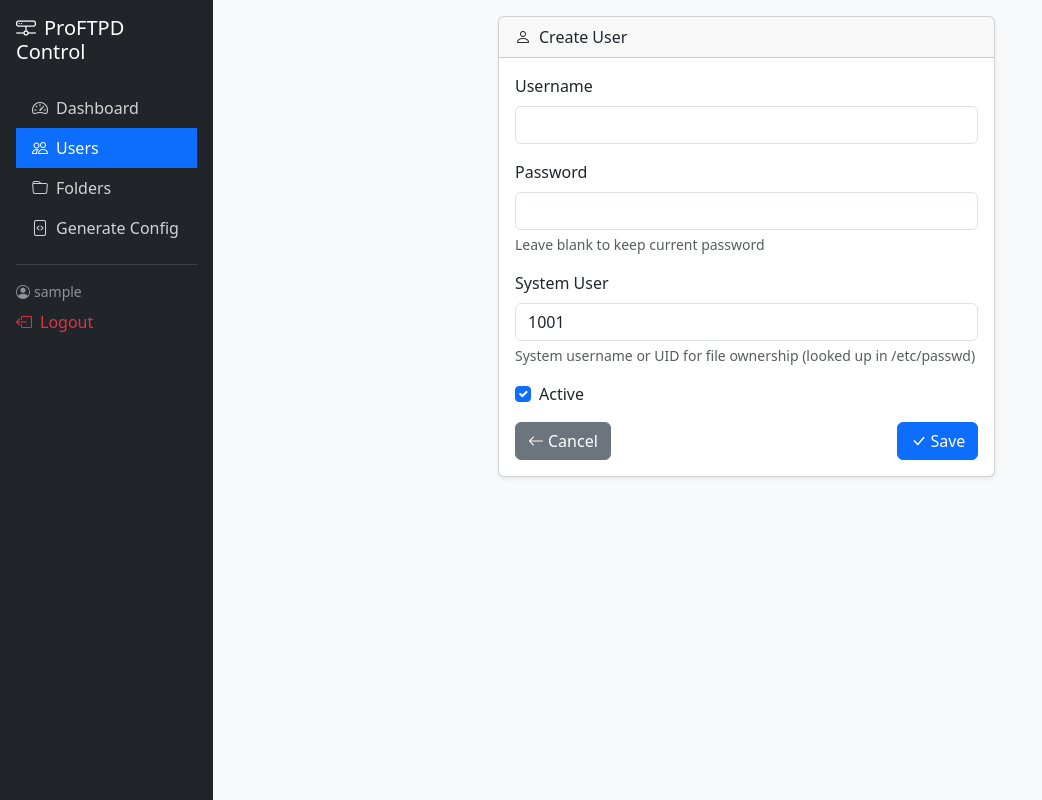
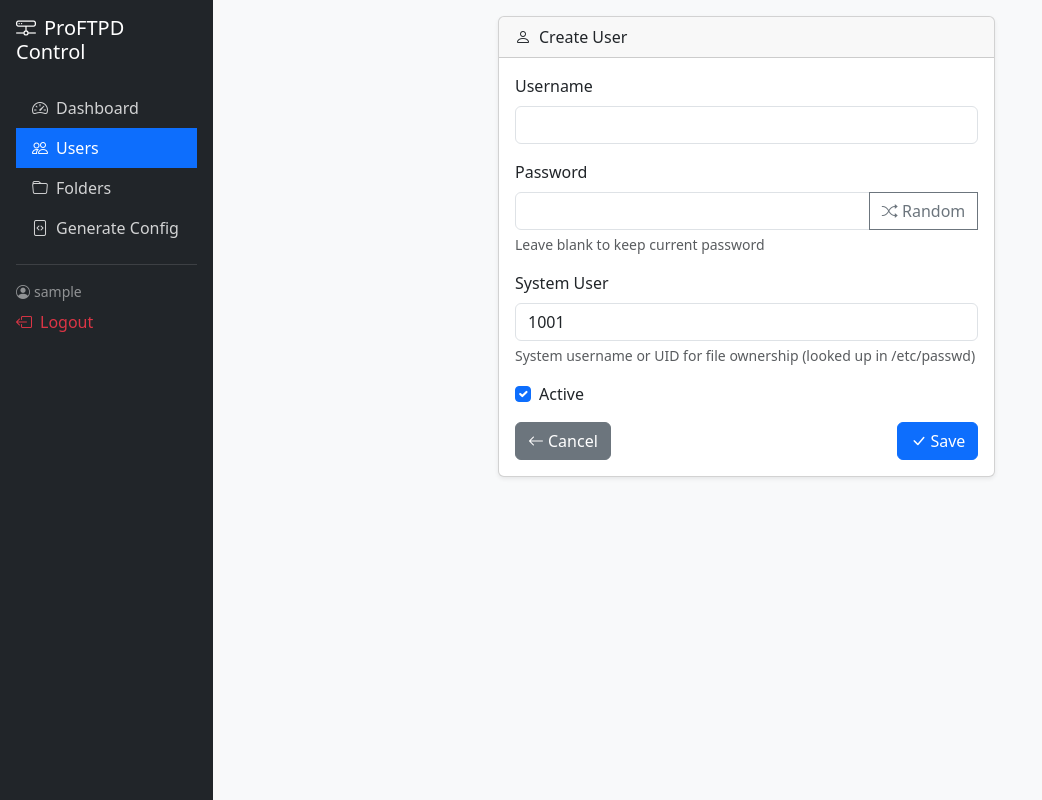
Before and after one commit to arheops/proftpdcontrol, a Django app: page /users/create/ in a window 1280 px wide. Shown: the whole page, without its empty margins (0-1042 px from the left). Run offline with Django 5.2, Linux system fonts and the light colour scheme; the visitor is signed in with stand-in values (Sample User, id 1).

Commit message:
Add random password generator with copy button
- Random button generates 10-char password (a-Z, 0-9)
- Copy button appears after password generated
- Visual feedback on copy (checkmark icon)

Co-Authored-By: Claude Opus 4.5 <noreply@anthropic.com>

```diff
--- a/ftpmanager/templates/ftpmanager/user_form.html
+++ b/ftpmanager/templates/ftpmanager/user_form.html
@@ -23,7 +23,15 @@
 
                     <div class="mb-3">
                         <label for="id_password" class="form-label">Password</label>
-                        {{ form.password }}
+                        <div class="input-group">
+                            <input type="text" name="password" class="form-control" id="id_password" autocomplete="new-password">
+                            <button type="button" class="btn btn-outline-secondary" id="btn-random" title="Generate random password">
+                                <i class="bi bi-shuffle"></i> Random
+                            </button>
+                            <button type="button" class="btn btn-outline-success d-none" id="btn-copy" title="Copy password">
+                                <i class="bi bi-clipboard"></i>
+                            </button>
+                        </div>
                         {% if user %}
                             <div class="form-text">Leave blank to keep current password</div>
                         {% endif %}
@@ -59,4 +67,46 @@
         </div>
     </div>
 </div>
+
+<script>
+document.addEventListener('DOMContentLoaded', function() {
+    const passwordInput = document.getElementById('id_password');
+    const btnRandom = document.getElementById('btn-random');
+    const btnCopy = document.getElementById('btn-copy');
+
+    function generatePassword(length) {
+        const chars = 'abcdefghijklmnopqrstuvwxyzABCDEFGHIJKLMNOPQRSTUVWXYZ0123456789';
+        let password = '';
+        for (let i = 0; i < length; i++) {
+            password += chars.charAt(Math.floor(Math.random() * chars.length));
+        }
+        return password;
+    }
+
+    btnRandom.addEventListener('click', function() {
+        const password = generatePassword(10);
+        passwordInput.value = password;
+        btnCopy.classList.remove('d-none');
+    });
+
+    btnCopy.addEventListener('click', function() {
+        passwordInput.select();
+        document.execCommand('copy');
+
+        // Visual feedback
+        const icon = btnCopy.querySelector('i');
+        icon.classList.remove('bi-clipboard');
+        icon.classList.add('bi-clipboard-check');
+        btnCopy.classList.remove('btn-outline-success');
+        btnCopy.classList.add('btn-success');
+
+        setTimeout(function() {
+            icon.classList.remove('bi-clipboard-check');
+            icon.classList.add('bi-clipboard');
+            btnCopy.classList.remove('btn-success');
+            btnCopy.classList.add('btn-outline-success');
+        }, 2000);
+    });
+});
+</script>
 {% endblock %}
```
